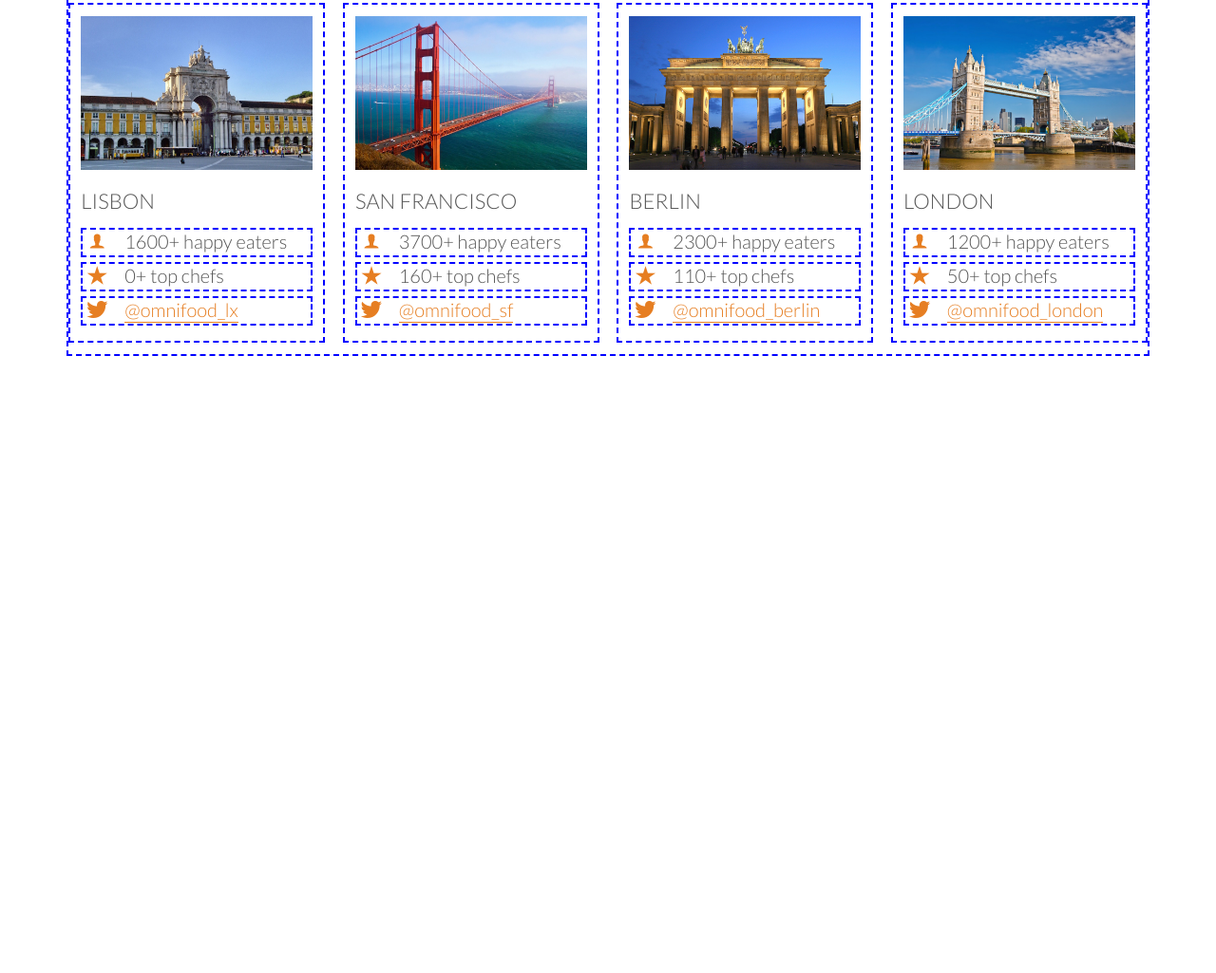
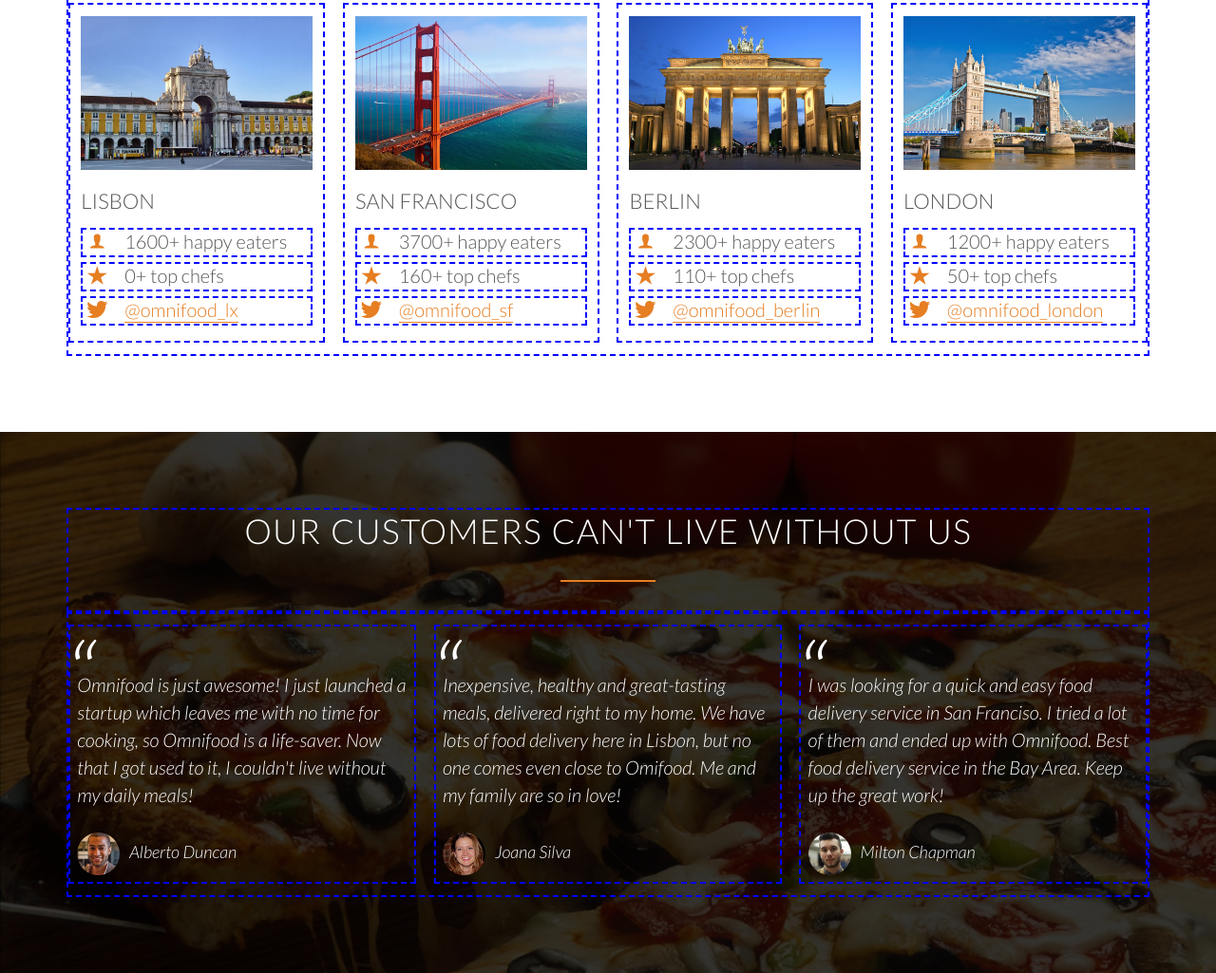
Before and after one commit to rickyru01/liveServerTesting, a plain HTML site: page course/omnifood/index.html in a window 1280 px wide. Shown: the part 2968-3993 px from the top of the page at 95% size. Before the commit the page ends 3423 px from the top, so only its background shows below. Drawn offline with Linux system fonts and the light colour scheme; files whose address does not match are found by name.

Commit message:
Finished section 5. html and css parts both done in this single commit.

```diff
--- a/course/omnifood/index.html
+++ b/course/omnifood/index.html
@@ -231,11 +231,95 @@
         </div>
     </section>
 
+    <section class="section-testimonials">
+        <div class="row">
+            <h2>Our customers can't live without us</h2>
+        </div>
+
+        <div class="row">
+            <div class="col span-1-of-3">
+                <blockquote>Omnifood is just awesome! I just launched a startup which leaves me with no time for cooking, so Omnifood is a life-saver. Now that I got used to it, I couldn't live without my daily meals!
+                <cite><img src="resources/img/customer-1.jpg" alt="Alberto Duncan">Alberto Duncan</cite></blockquote>
+
+            </div>
+            <div class="col span-1-of-3">
+                <blockquote>Inexpensive, healthy and great-tasting meals, delivered right to my home. We have lots of food delivery here in Lisbon, but no one comes even close to Omifood. Me and my family are so in love!
+                <cite><img src="resources/img/customer-2.jpg" alt="Alberto Duncan">Joana Silva</cite></blockquote>
+
+            </div>
+            <div class="col span-1-of-3">
+                <blockquote>I was looking for a quick and easy food delivery service in San Franciso. I tried a lot of them and ended up with Omnifood. Best food delivery service in the Bay Area. Keep up the great work!
+                <cite><img src="resources/img/customer-3.jpg" alt="Alberto Duncan">Milton Chapman</cite></blockquote>
+
+            </div>
+        </div>
+    </section>
 </body>
 
 
 </html>
 <!--
+
+Section 5: Customer testimonials
+Title: Our customers can't live without us
+
+Omnifood is just awesome! I just launched a startup which leaves me with no time for cooking, so Omnifood is a life-saver. Now that I got used to it, I couldn't live without my daily meals!
+(Alberto Duncan)
+
+Inexpensive, healthy and great-tasting meals, delivered right to my home. We have lots of food delivery here in Lisbon, but no one comes even close to Omifood. Me and my family are so in love!
+(Joana Silva)
+
+I was looking for a quick and easy food delivery service in San Franciso. I tried a lot of them and ended up with Omnifood. Best food delivery service in the Bay Area. Keep up the great work!
+(Milton Chapman)
+
+
+Section 6: Sign up and pricing plans
+Title: Start eating healthy today
+
+Plan 1: Premium
+399$ per month
+That’s only 13.30$ per meal
+1 meal every day
+Order 24/7
+Access to newest creations
+Free delivery
+
+Plan 2: Pro
+149$ per month
+That’s only 14.90$ per meal
+1 meal 10 days/month
+Order 24/7
+Access to newest creations
+Free delivery
+
+Plan 3: Starter
+19$ per meal
+1 meal
+Order from 8 am to 12 pm
+Free delivery
+
+Section 7: Contact form
+Title: We're happy to hear from you
+
+Fields to include:
+Name
+Email
+How did you find us?
+Newsletter
+Drop us a line
+
+Section 8: Footer
+Title: None
+
+Navigation:
+1. About us
+2. Blog
+3. Press
+4. iOS App
+5. Android App
+
+Also include links to facebook, twitter, google+ and Instagram accounts.
+
     Section 3: How it works
 Title: How it works - Simple as 1, 2, 3
 
--- a/course/omnifood/resources/css/style.css
+++ b/course/omnifood/resources/css/style.css
@@ -121,6 +121,7 @@
     background-position: center;
     /* view poit heigth */
     height: 100vh;
+    background-attachment: fixed;
 }
 
 .hero-text-box {
@@ -410,3 +411,51 @@
 .city-feature{
     margin-bottom: 5px;
 }
+/* --------------------------------------------- */
+/* SECTION 5 TESTIMONIALS */
+/* --------------------------------------------- */
+.section-testimonials{
+    background-image: linear-gradient(rgba(0,0,0,0.8), rgba(0,0,0,0.8)) , url(img/back-customers.jpg);
+    background-size: cover;
+    /* set font coler */
+    color: #fff;
+    /* scolling and you will see the image does not move along the content.add for the header image as well */
+    background-attachment:fixed
+}
+
+blockquote{
+    /* The size of the padding as a percentage, relative to the width of the containing block. */
+    /* that is the parent div */
+    padding: 2%;
+    font-style: italic;
+    line-height: 145%;
+    position: relative;
+    margin-top: 40px;
+}
+
+blockquote::before{
+    /* https://css-tricks.com/snippets/html/glyphs */
+    /* content: "A"; */
+    content: "\201C";
+    font-size: 500%;
+    /* force line break */
+    display: block;
+    position: absolute;
+    /* must set parent's position to be relative so the following will take effect */
+    top: -5px;
+    left: -5px;
+}
+cite{
+    font-size: 90%;
+    margin-top: 25px;
+    /* need a line break after the blockquote and this cite */
+    display: block;
+
+}
+
+cite img{
+    height: 45px;
+    border-radius: 50%;
+    margin-right: 10px;
+    vertical-align: middle;
+}
```
Also changed, not shown: course/omnifood/resources/css/img/back-customers.jpg (added).
